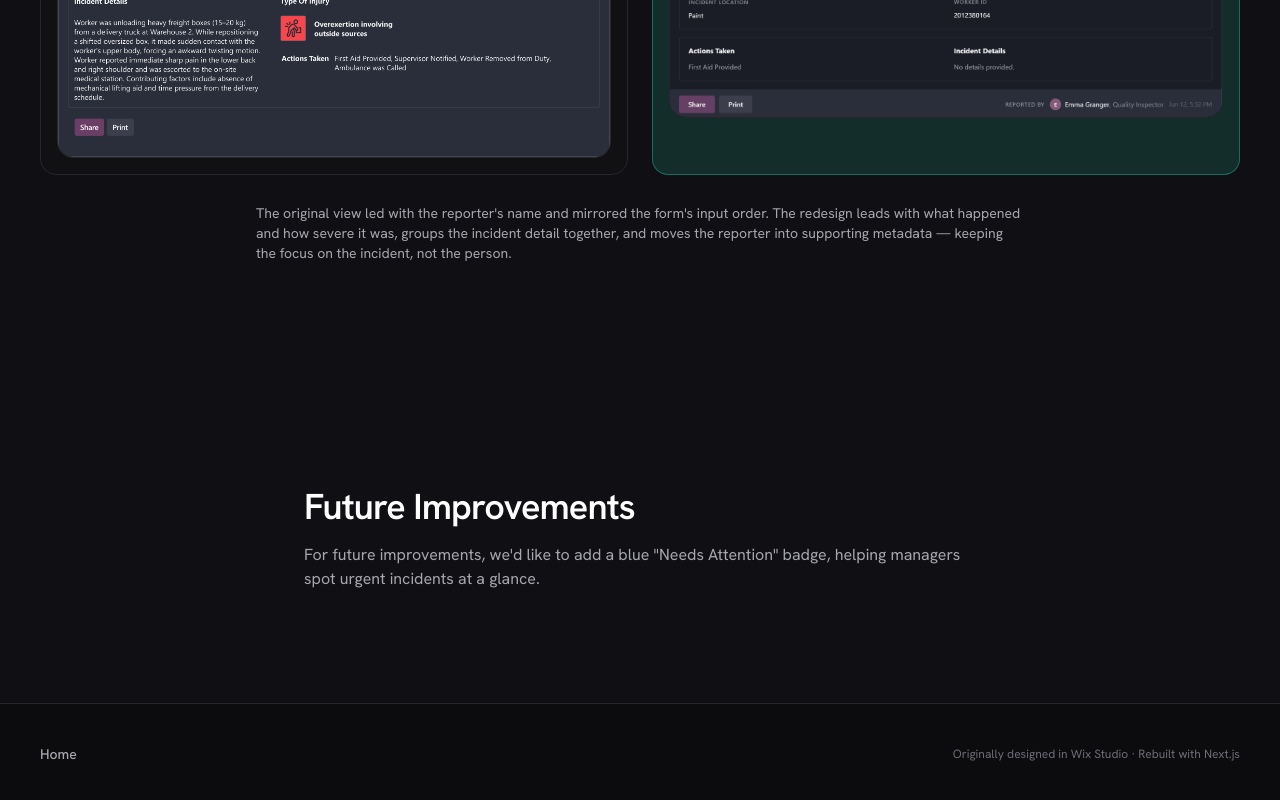
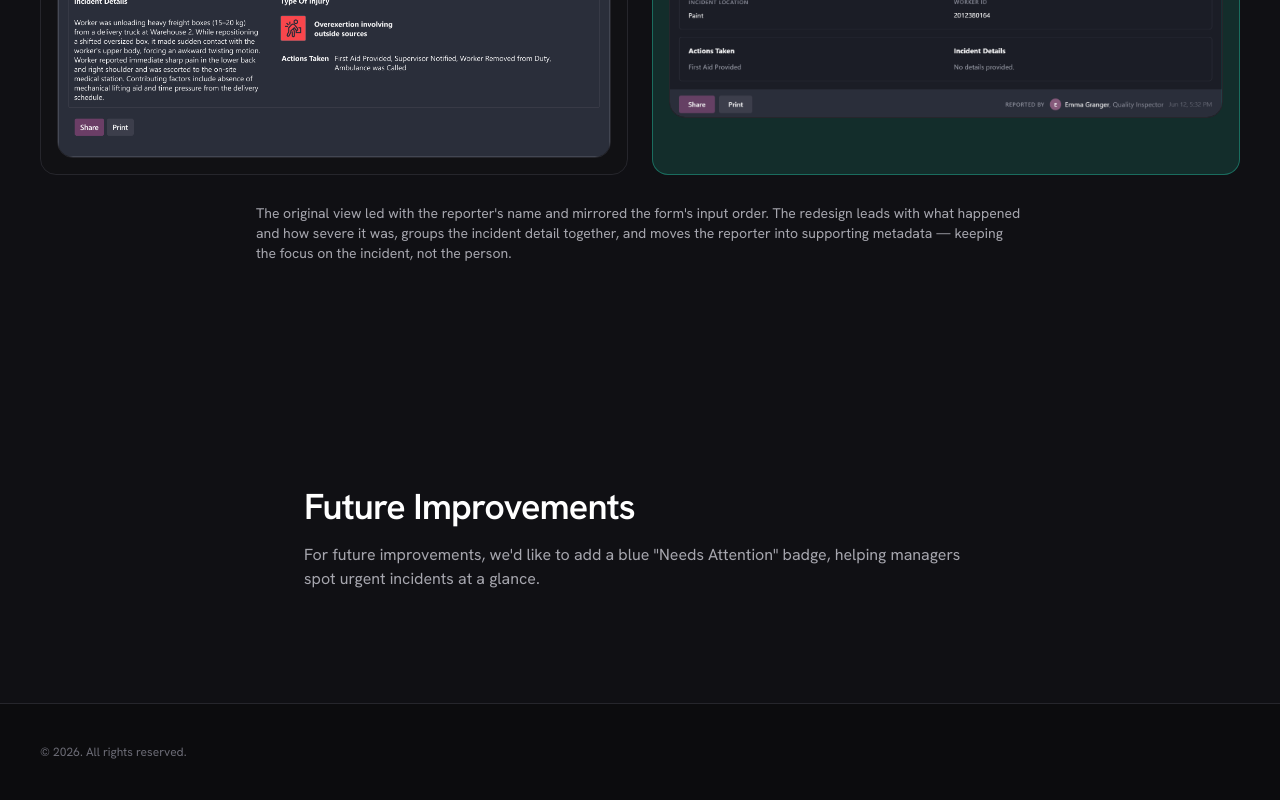
Before and after one commit to shadrinmaria-bot/Odoo-casestudy, a Next.js app: page / in a window 1280 px wide. Shown: the part 10285-11085 px from the top of the page. Built offline with nearby package versions, Linux system fonts and the light colour scheme.

Commit message:
Replace footer with copyright notice

```diff
--- a/components/Footer.tsx
+++ b/components/Footer.tsx
@@ -1,19 +1,9 @@
-import { footer } from "@/lib/content";
-
 export default function Footer() {
   return (
     <footer className="border-t border-line px-6 py-10 md:px-10">
-      <div className="mx-auto flex max-w-content flex-col items-center justify-between gap-4 sm:flex-row">
-        <a
-          href="#top"
-          className="text-sm font-medium text-muted transition-colors hover:text-accent"
-        >
-          {footer.homeLabel}
-        </a>
-        {footer.credit ? (
-          <p className="text-xs text-faint">{footer.credit}</p>
-        ) : null}
-      </div>
+      <p className="mx-auto max-w-content text-left text-xs text-faint">
+        © 2026. All rights reserved.
+      </p>
     </footer>
   );
 }
--- a/lib/content.ts
+++ b/lib/content.ts
@@ -261,10 +261,3 @@ export const futureImprovements = {
   // Video to be uploaded later; shows a labeled placeholder until then.
   video: { src: "/videos/future-improvements.mp4", width: 16, height: 9 },
 };
-
-export const footer = {
-  homeLabel: "Home",
-  // The original "Built on Wix Studio" badge is replaced by this quiet
-  // credit line. Delete `credit` to remove it entirely.
-  credit: "Originally designed in Wix Studio · Rebuilt with Next.js",
-};
```
